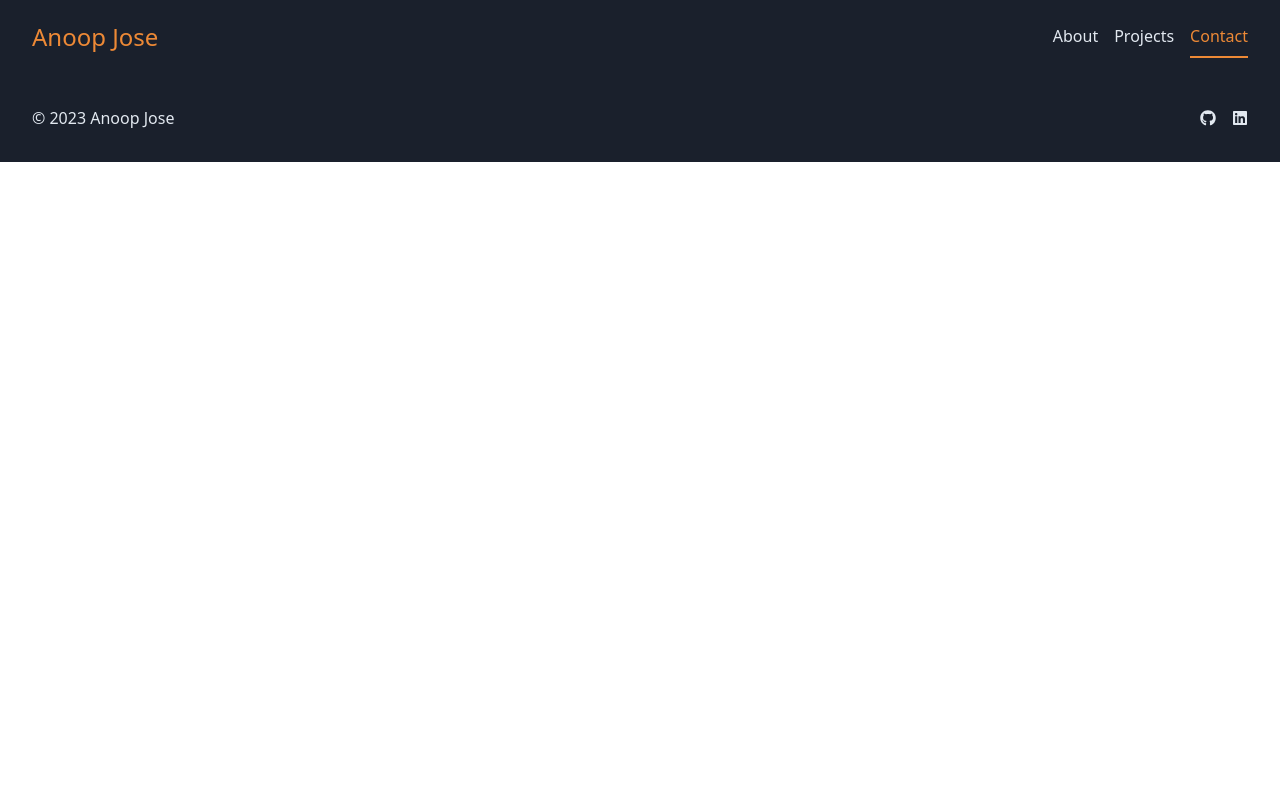
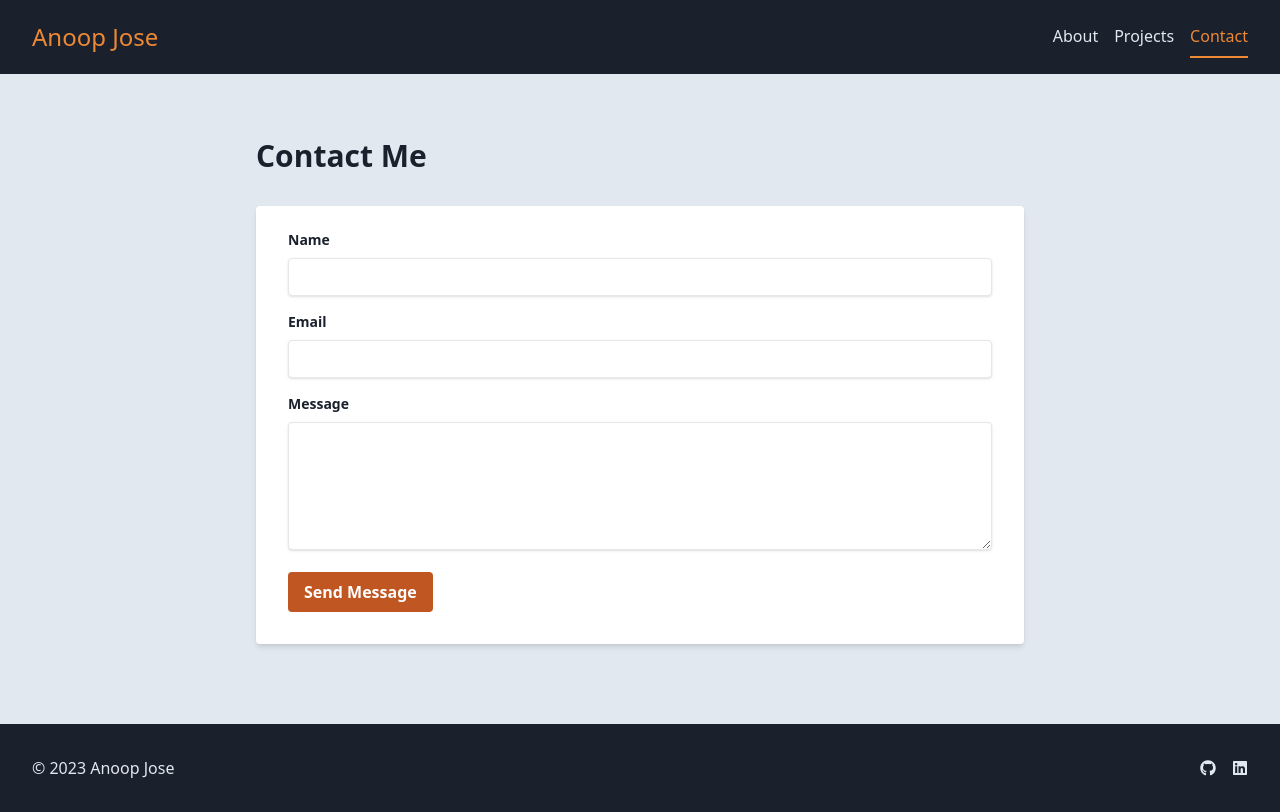
Before and after one commit to its-me-anoop/anoop-jose, a React (Create React App) app: page /contact in a window 1280 px wide. Built offline with nearby package versions, Linux system fonts and the light colour scheme.

Commit message:
Added contact page

```diff
--- a/input.css
+++ b/input.css
@@ -238,4 +238,53 @@
     .education h2 svg, .experience h2 svg, .skills h2 svg {
         @apply mr-2 text-accent;
     }
+
+    /* || Contact Page */
+    .contact-page {
+        @apply py-16 px-8 bg-neutral-light;
     }
+
+    .contact-container {
+        @apply max-w-3xl mx-auto;
+    }
+
+    .contact-title {
+        @apply text-3xl font-bold mb-8 text-primary-dark;
+    }
+
+    .contact-form {
+        @apply bg-white shadow-md rounded px-8 pt-6 pb-8 mb-4;
+    }
+
+    .form-group {
+        @apply mb-4;
+    }
+
+    .form-label {
+        @apply block text-primary-dark text-sm font-bold mb-2;
+    }
+
+    .form-input {
+        @apply shadow appearance-none border rounded w-full py-2 px-3 text-primary-dark leading-tight focus:outline-none;
+    }
+
+    .form-textarea {
+        @apply shadow appearance-none border rounded w-full py-2 px-3 text-primary-dark leading-tight focus:outline-none h-32;
+    }
+
+    .submit-button {
+        @apply bg-accent-dark hover:bg-accent text-white font-bold py-2 px-4 rounded focus:outline-none transition duration-300;
+    }
+
+    .contact-info {
+        @apply mt-8;
+    }
+
+    .contact-info-item {
+        @apply flex items-center mb-4 text-primary-dark;
+    }
+
+    .contact-info-icon {
+        @apply mr-2 text-accent-dark;
+    }
+}
--- /dev/null
+++ b/src/components/contact-page.tsx
@@ -0,0 +1,74 @@
+import React, { useState } from 'react';
+import { FaEnvelope, FaPhone, FaMapMarkerAlt } from 'react-icons/fa';
+
+const ContactPage: React.FC = () => {
+    const [formData, setFormData] = useState({
+        name: '',
+        email: '',
+        message: '',
+    });
+
+    const handleChange = (e: React.ChangeEvent<HTMLInputElement | HTMLTextAreaElement>) => {
+        const { name, value } = e.target;
+        setFormData(prevState => ({
+            ...prevState,
+            [name]: value,
+        }));
+    };
+
+    const handleSubmit = (e: React.FormEvent<HTMLFormElement>) => {
+        e.preventDefault();
+        // Handle form submission logic here
+        console.log('Form submitted:', formData);
+        // Reset form after submission
+        setFormData({ name: '', email: '', message: '' });
+    };
+
+    return (
+        <div className="contact-page">
+            <div className="contact-container">
+                <h1 className="contact-title">Contact Me</h1>
+                <form className="contact-form" onSubmit={handleSubmit}>
+                    <div className="form-group">
+                        <label htmlFor="name" className="form-label">Name</label>
+                        <input
+                            type="text"
+                            id="name"
+                            name="name"
+                            value={formData.name}
+                            onChange={handleChange}
+                            className="form-input"
+                            required
+                        />
+                    </div>
+                    <div className="form-group">
+                        <label htmlFor="email" className="form-label">Email</label>
+                        <input
+                            type="email"
+                            id="email"
+                            name="email"
+                            value={formData.email}
+                            onChange={handleChange}
+                            className="form-input"
+                            required
+                        />
+                    </div>
+                    <div className="form-group">
+                        <label htmlFor="message" className="form-label">Message</label>
+                        <textarea
+                            id="message"
+                            name="message"
+                            value={formData.message}
+                            onChange={handleChange}
+                            className="form-textarea"
+                            required
+                        ></textarea>
+                    </div>
+                    <button type="submit" className="submit-button">Send Message</button>
+                </form>
+            </div>
+        </div>
+    );
+};
+
+export default ContactPage;
--- a/src/index.css
+++ b/src/index.css
@@ -1283,6 +1283,153 @@ video {
   color: rgb(221 107 32 / var(--tw-text-opacity));
 }
 
+/* || Contact Page */
+
+.contact-page {
+  --tw-bg-opacity: 1;
+  background-color: rgb(226 232 240 / var(--tw-bg-opacity));
+  padding-top: 4rem;
+  padding-bottom: 4rem;
+  padding-left: 2rem;
+  padding-right: 2rem;
+}
+
+.contact-container {
+  margin-left: auto;
+  margin-right: auto;
+  max-width: 48rem;
+}
+
+.contact-title {
+  margin-bottom: 2rem;
+  font-size: 1.875rem;
+  line-height: 2.25rem;
+  font-weight: 700;
+  --tw-text-opacity: 1;
+  color: rgb(26 32 44 / var(--tw-text-opacity));
+}
+
+.contact-form {
+  margin-bottom: 1rem;
+  border-radius: 0.25rem;
+  --tw-bg-opacity: 1;
+  background-color: rgb(255 255 255 / var(--tw-bg-opacity));
+  padding-left: 2rem;
+  padding-right: 2rem;
+  padding-top: 1.5rem;
+  padding-bottom: 2rem;
+  --tw-shadow: 0 4px 6px -1px rgb(0 0 0 / 0.1), 0 2px 4px -2px rgb(0 0 0 / 0.1);
+  --tw-shadow-colored: 0 4px 6px -1px var(--tw-shadow-color), 0 2px 4px -2px var(--tw-shadow-color);
+  box-shadow: var(--tw-ring-offset-shadow, 0 0 #0000), var(--tw-ring-shadow, 0 0 #0000), var(--tw-shadow);
+}
+
+.form-group {
+  margin-bottom: 1rem;
+}
+
+.form-label {
+  margin-bottom: 0.5rem;
+  display: block;
+  font-size: 0.875rem;
+  line-height: 1.25rem;
+  font-weight: 700;
+  --tw-text-opacity: 1;
+  color: rgb(26 32 44 / var(--tw-text-opacity));
+}
+
+.form-input {
+  width: 100%;
+  -webkit-appearance: none;
+          appearance: none;
+  border-radius: 0.25rem;
+  border-width: 1px;
+  padding-top: 0.5rem;
+  padding-bottom: 0.5rem;
+  padding-left: 0.75rem;
+  padding-right: 0.75rem;
+  line-height: 1.25;
+  --tw-text-opacity: 1;
+  color: rgb(26 32 44 / var(--tw-text-opacity));
+  --tw-shadow: 0 1px 3px 0 rgb(0 0 0 / 0.1), 0 1px 2px -1px rgb(0 0 0 / 0.1);
+  --tw-shadow-colored: 0 1px 3px 0 var(--tw-shadow-color), 0 1px 2px -1px var(--tw-shadow-color);
+  box-shadow: var(--tw-ring-offset-shadow, 0 0 #0000), var(--tw-ring-shadow, 0 0 #0000), var(--tw-shadow);
+}
+
+.form-input:focus {
+  outline: 2px solid transparent;
+  outline-offset: 2px;
+}
+
+.form-textarea {
+  height: 8rem;
+  width: 100%;
+  -webkit-appearance: none;
+          appearance: none;
+  border-radius: 0.25rem;
+  border-width: 1px;
+  padding-top: 0.5rem;
+  padding-bottom: 0.5rem;
+  padding-left: 0.75rem;
+  padding-right: 0.75rem;
+  line-height: 1.25;
+  --tw-text-opacity: 1;
+  color: rgb(26 32 44 / var(--tw-text-opacity));
+  --tw-shadow: 0 1px 3px 0 rgb(0 0 0 / 0.1), 0 1px 2px -1px rgb(0 0 0 / 0.1);
+  --tw-shadow-colored: 0 1px 3px 0 var(--tw-shadow-color), 0 1px 2px -1px var(--tw-shadow-color);
+  box-shadow: var(--tw-ring-offset-shadow, 0 0 #0000), var(--tw-ring-shadow, 0 0 #0000), var(--tw-shadow);
+}
+
+.form-textarea:focus {
+  outline: 2px solid transparent;
+  outline-offset: 2px;
+}
+
+.submit-button {
+  border-radius: 0.25rem;
+  --tw-bg-opacity: 1;
+  background-color: rgb(192 86 33 / var(--tw-bg-opacity));
+  padding-top: 0.5rem;
+  padding-bottom: 0.5rem;
+  padding-left: 1rem;
+  padding-right: 1rem;
+  font-weight: 700;
+  --tw-text-opacity: 1;
+  color: rgb(255 255 255 / var(--tw-text-opacity));
+  transition-property: color, background-color, border-color, text-decoration-color, fill, stroke, opacity, box-shadow, transform, filter, -webkit-backdrop-filter;
+  transition-property: color, background-color, border-color, text-decoration-color, fill, stroke, opacity, box-shadow, transform, filter, backdrop-filter;
+  transition-property: color, background-color, border-color, text-decoration-color, fill, stroke, opacity, box-shadow, transform, filter, backdrop-filter, -webkit-backdrop-filter;
+  transition-timing-function: cubic-bezier(0.4, 0, 0.2, 1);
+  transition-duration: 300ms;
+}
+
+.submit-button:hover {
+  --tw-bg-opacity: 1;
+  background-color: rgb(221 107 32 / var(--tw-bg-opacity));
+}
+
+.submit-button:focus {
+  outline: 2px solid transparent;
+  outline-offset: 2px;
+}
+
+.contact-info {
+  margin-top: 2rem;
+}
+
+.contact-info-item {
+  margin-bottom: 1rem;
+  display: flex;
+  align-items: center;
+  --tw-text-opacity: 1;
+  color: rgb(26 32 44 / var(--tw-text-opacity));
+}
+
+.contact-info-icon {
+  margin-right: 0.5rem;
+  --tw-text-opacity: 1;
+  color: rgb(192 86 33 / var(--tw-text-opacity));
+}
+
 .static {
   position: static;
 }
--- a/src/index.tsx
+++ b/src/index.tsx
@@ -10,6 +10,7 @@ import Footer from './components/Footer';
 import HomePage from './pages/Home-Page';
 import AboutPage from './pages/AboutPage';
 import ProjectsPage from './pages/projects-page';
+import ContactPage from './components/contact-page';
 
 const root = ReactDOM.createRoot(
   document.getElementById('root') as HTMLElement
@@ -22,6 +23,7 @@ root.render(
         <Route path="/" element={<HomePage />} />
         <Route path="/about" element={<AboutPage />} />
         <Route path="/projects" element={<ProjectsPage />} />
+        <Route path="/contact" element={<ContactPage />} />
       </Routes>
       <Footer />
     </BrowserRouter>
--- a/src/pages/AboutPage.tsx
+++ b/src/pages/AboutPage.tsx
@@ -4,6 +4,8 @@
  */
 import React from 'react';
 import { FaGraduationCap, FaBriefcase, FaCode } from 'react-icons/fa';
+import CV from '../assets/documents/cv.pdf';
+import { Link } from 'react-router-dom';
 
 const AboutPage: React.FC = () => {
     return (
@@ -79,6 +81,10 @@ const AboutPage: React.FC = () => {
 
                 </ul>
             </section>
+            <div className="cta-buttons">
+                    <Link to="/projects" className="primary-btn">View My Work</Link>
+                    <a href={CV} download className="secondary-btn">Download CV</a>
+                </div>
         </div>
     );
 };
```
Lines whose indentation alone changed are shown as unchanged.
